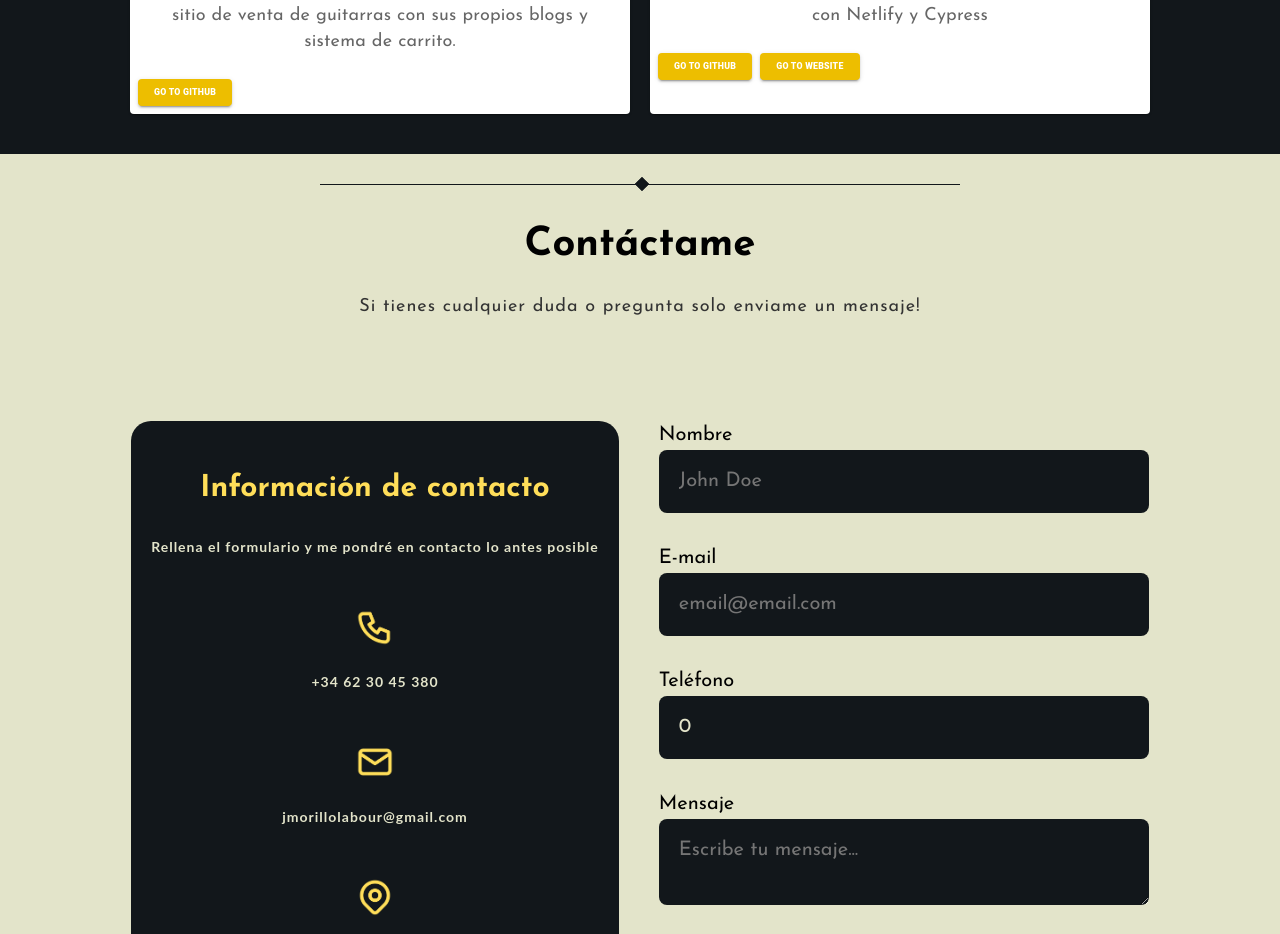
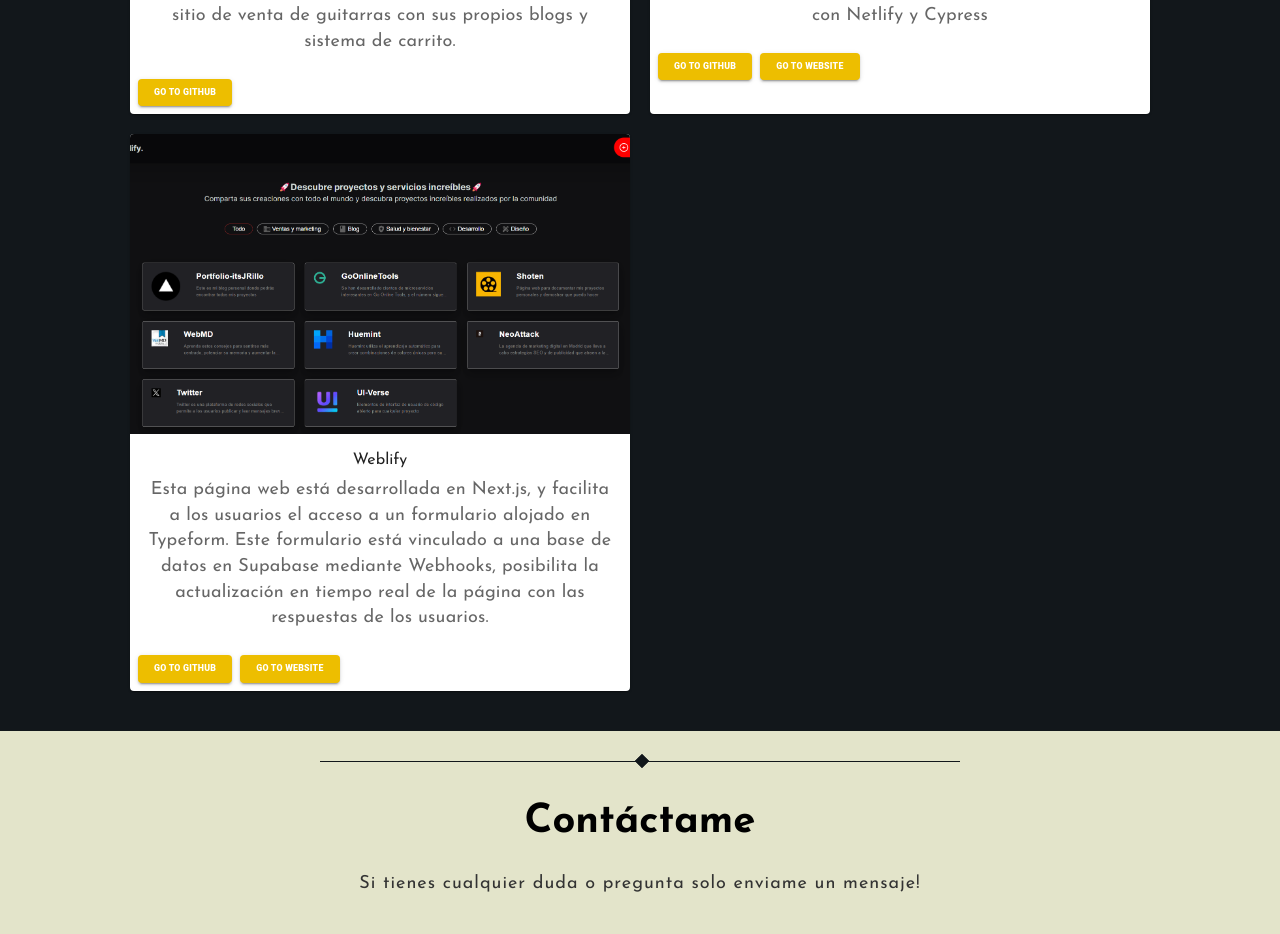
Before and after one commit to itsJRillo/Portfolio, a Next.js app: page / in a window 1280 px wide. Shown: the part 2703-3637 px from the top of the page. Built offline with nearby package versions, Linux system fonts and the light colour scheme.

Commit message:
new web added

```diff
--- a/components/Projects.jsx
+++ b/components/Projects.jsx
@@ -249,6 +249,50 @@ const Projects = () => {
               </ColorButton>
             </CardActions>
           </Card>
+
+          <Card sx={{ maxWidth: maxWidth }}>
+            <CardMedia
+              component="img"
+              alt="pagina web weblify"
+              height={300}
+              image="/icons/weblify.png"
+            />
+            <CardContent>
+              <Typography
+                fontFamily={"Josefin Sans"}
+                fontSize={16}
+                gutterBottom
+                variant="h5"
+                component="div"
+              >
+                Weblify
+              </Typography>
+              <Typography
+                fontFamily={"Josefin Sans"}
+                fontSize={18}
+                variant="body2"
+                color="text.secondary"
+              >
+                Esta página web está desarrollada en Next.js, y facilita a los usuarios el acceso a un formulario alojado en Typeform. Este formulario está vinculado a una base de datos en Supabase mediante Webhooks, posibilita la actualización en tiempo real de la página con las respuestas de los usuarios.
+              </Typography>
+            </CardContent>
+            <CardActions>
+              <ColorButton
+                target="_blank"
+                href="https://github.com/itsJRillo/Weblify"
+                variant="contained"
+              >
+                Go to Github
+              </ColorButton>
+              <ColorButton
+                target="_blank"
+                href="https://weblify.vercel.app"
+                variant="contained"
+              >
+                Go to Website
+              </ColorButton>
+            </CardActions>
+          </Card>
         </div>
       </motion.div>
     </motion.div>
```
Also changed, not shown: public/icons/weblify.png (added).
